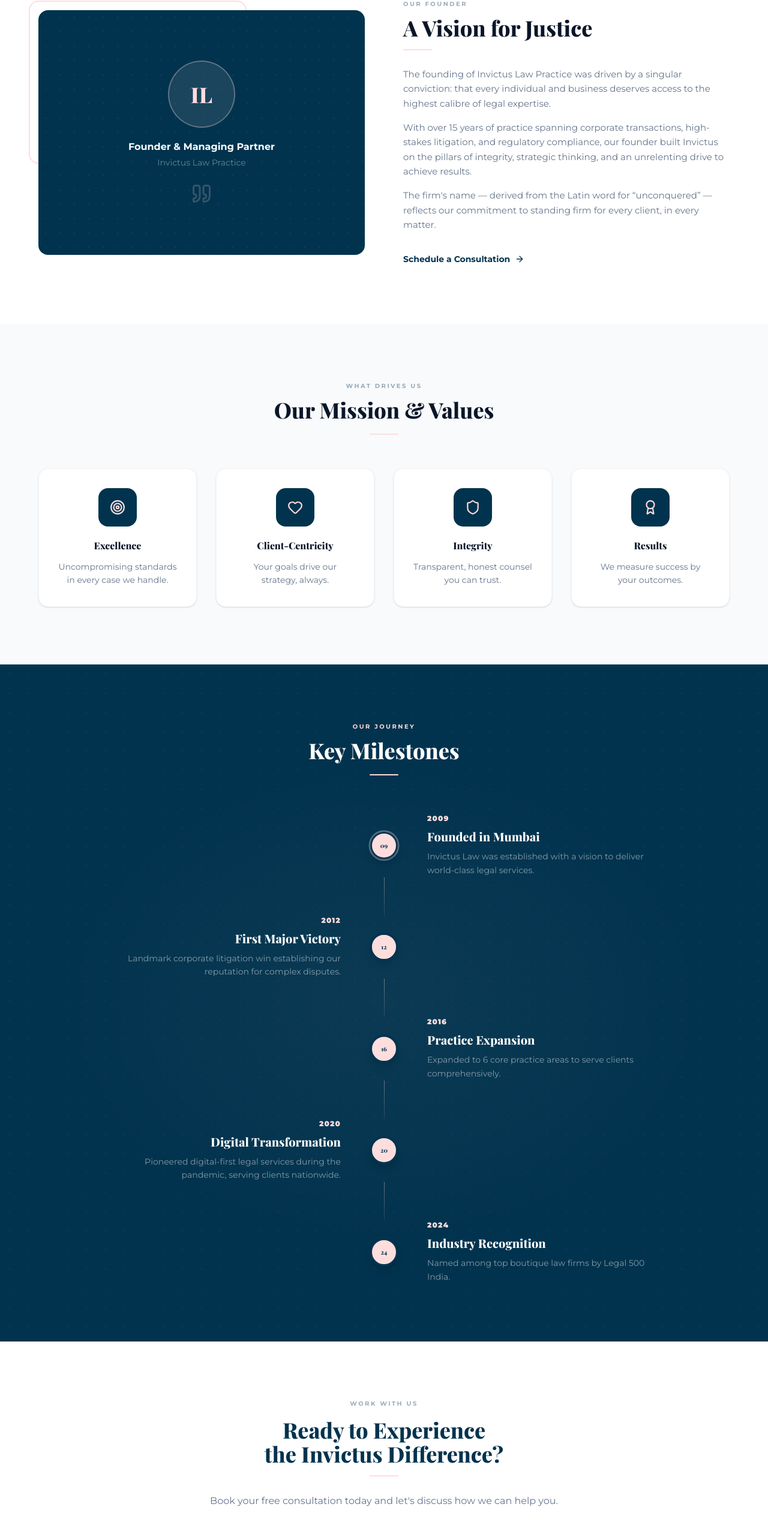
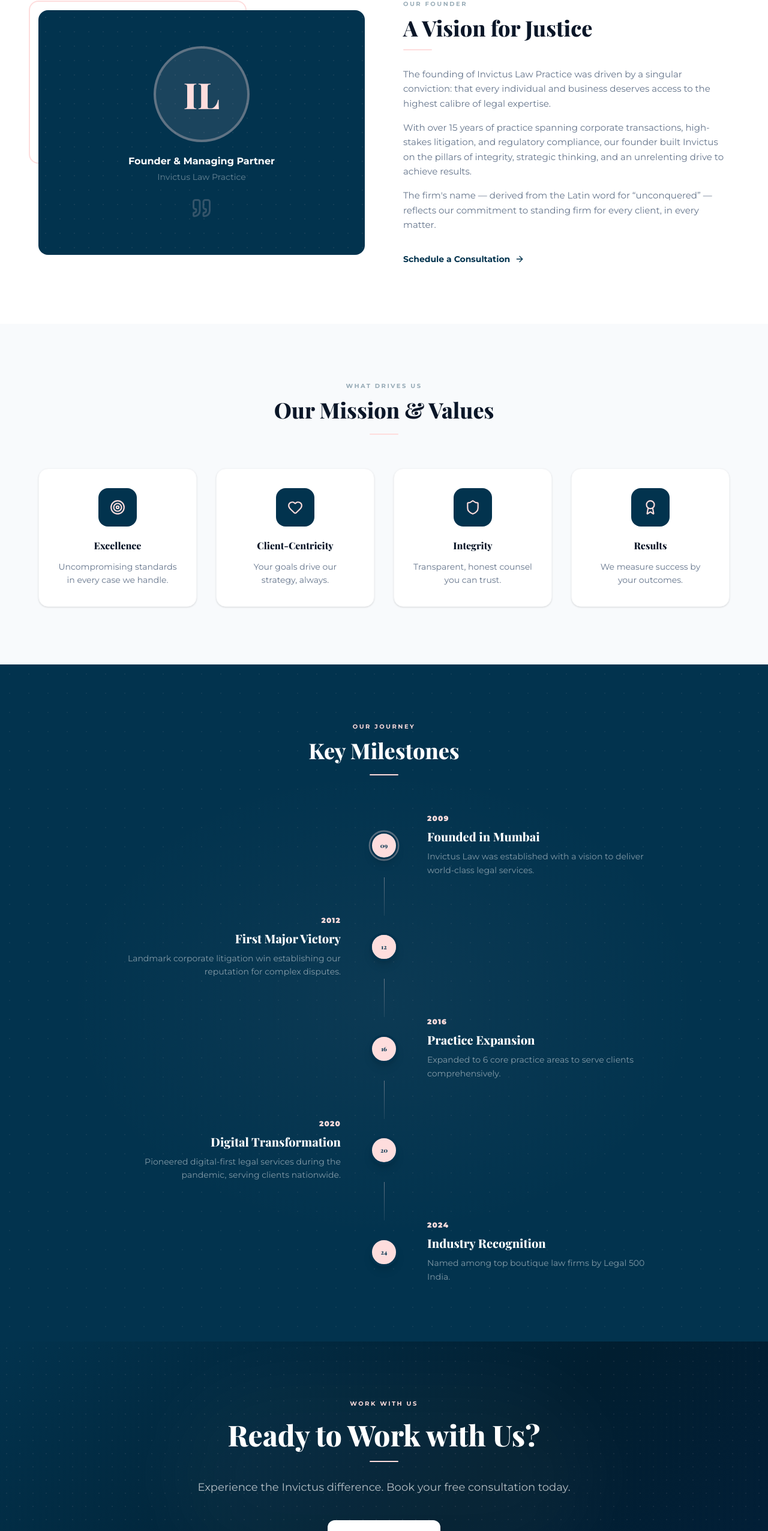
Before and after one commit to sanyamg1305/invictus-law, a Next.js app: page /about in a window 1280 px wide. Shown: the part 859-3412 px from the top of the page at 60% size. Built offline with nearby package versions, Linux system fonts and the light colour scheme; a web font is replaced by a local one.

Commit message:
About page: navy gradient CTA, larger founder avatar, enhanced value cards

```diff
--- a/app/about/page.tsx
+++ b/app/about/page.tsx
@@ -256,12 +256,17 @@ export default function AboutPage() {
                 />
                 <div className="relative text-center p-10">
                   <motion.div
-                    className="w-28 h-28 rounded-full bg-[#FEDDDD]/10 border-2 border-[#FEDDDD]/30 mx-auto mb-5 flex items-center justify-center"
-                    whileHover={{ scale: 1.08, rotate: 5, borderColor: "rgba(254,221,221,0.7)" }}
-                    transition={{ duration: 0.3 }}
+                    className="w-40 h-40 rounded-full bg-[#FEDDDD]/10 border-4 border-[#FEDDDD]/30 mx-auto mb-5 flex items-center justify-center"
+                    whileHover={{
+                      scale: 1.08,
+                      rotate: 4,
+                      borderColor: "rgba(254,221,221,0.7)",
+                      boxShadow: "0 0 0 12px rgba(254,221,221,0.06), 0 0 60px rgba(254,221,221,0.10)",
+                    }}
+                    transition={{ duration: 0.35 }}
                   >
                     <span
-                      className="text-[#FEDDDD] text-4xl font-black"
+                      className="text-[#FEDDDD] text-6xl font-black"
                       style={{ fontFamily: "'Playfair Display', serif" }}
                     >
                       IL
@@ -363,7 +368,7 @@ export default function AboutPage() {
               <StaggerItem key={v.title}>
                 <motion.div
                   className="bg-white rounded-2xl p-8 shadow-sm border border-gray-100 text-center h-full group cursor-default"
-                  whileHover={{ y: -10, boxShadow: "0 24px 48px rgba(2,51,78,0.12)" }}
+                  whileHover={{ y: -10, boxShadow: "0 24px 48px rgba(2,51,78,0.14)", borderColor: "#02334E" }}
                   transition={{ duration: 0.3, ease }}
                 >
                   <motion.div
@@ -434,29 +439,43 @@ export default function AboutPage() {
       </section>
 
       {/* ── CTA ──────────────────────────────────────────────── */}
-      <section className="section-padding bg-white relative overflow-hidden">
-        <div className="max-w-2xl mx-auto text-center">
+      <section
+        className="section-padding relative overflow-hidden"
+        style={{ background: "linear-gradient(135deg, #02334E 0%, #011E30 60%, #021F38 100%)" }}
+      >
+        {/* Subtle dot texture */}
+        <div
+          className="absolute inset-0 pointer-events-none opacity-[0.07]"
+          style={{
+            backgroundImage: "radial-gradient(circle, #FEDDDD 1px, transparent 1px)",
+            backgroundSize: "22px 22px",
+          }}
+        />
+        {/* Glow accent */}
+        <div className="absolute top-1/2 left-1/2 -translate-x-1/2 -translate-y-1/2 w-[700px] h-[320px] rounded-full bg-white/3 blur-3xl pointer-events-none" />
+
+        <div className="relative max-w-2xl mx-auto text-center">
           <ScaleIn>
-            <p className="text-[#02334E]/40 text-[10px] font-bold uppercase tracking-[0.25em] mb-4">
+            <p className="text-[#FEDDDD] text-[10px] font-bold uppercase tracking-[0.25em] mb-5">
               Work With Us
             </p>
             <h2
-              className="text-3xl md:text-4xl font-black text-[#02334E] mb-4"
+              className="text-3xl md:text-5xl font-black text-white mb-5"
               style={{ fontFamily: "'Playfair Display', serif" }}
             >
-              Ready to Experience<br />the Invictus Difference?
+              Ready to Work with Us?
             </h2>
             <div className="w-12 h-[2px] bg-[#FEDDDD] mx-auto mb-7 rounded-full" />
-            <p className="text-[#64748B] mb-10 leading-relaxed">
-              Book your free consultation today and let&apos;s discuss how we can help you.
+            <p className="text-white/70 mb-10 text-lg leading-relaxed">
+              Experience the Invictus difference. Book your free consultation today.
             </p>
             <motion.div
-              whileHover={{ scale: 1.04 }}
+              whileHover={{ scale: 1.05 }}
               whileTap={{ scale: 0.97 }}
             >
               <Link
                 href="/contact"
-                className="inline-flex items-center gap-2 px-8 py-4 bg-[#02334E] text-white font-bold rounded-xl hover:bg-[#011E30] transition-colors text-sm shadow-lg group"
+                className="inline-flex items-center gap-2 px-10 py-4 bg-white text-[#02334E] font-bold rounded-xl hover:bg-[#FEDDDD] transition-colors text-sm shadow-lg group"
               >
                 Get Started{" "}
                 <ArrowRight
```
